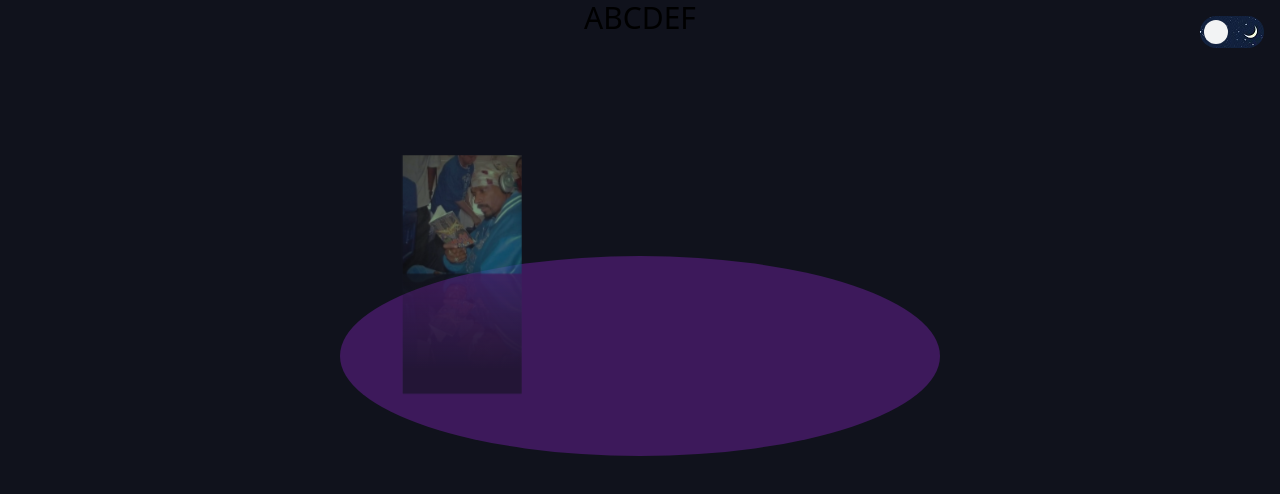
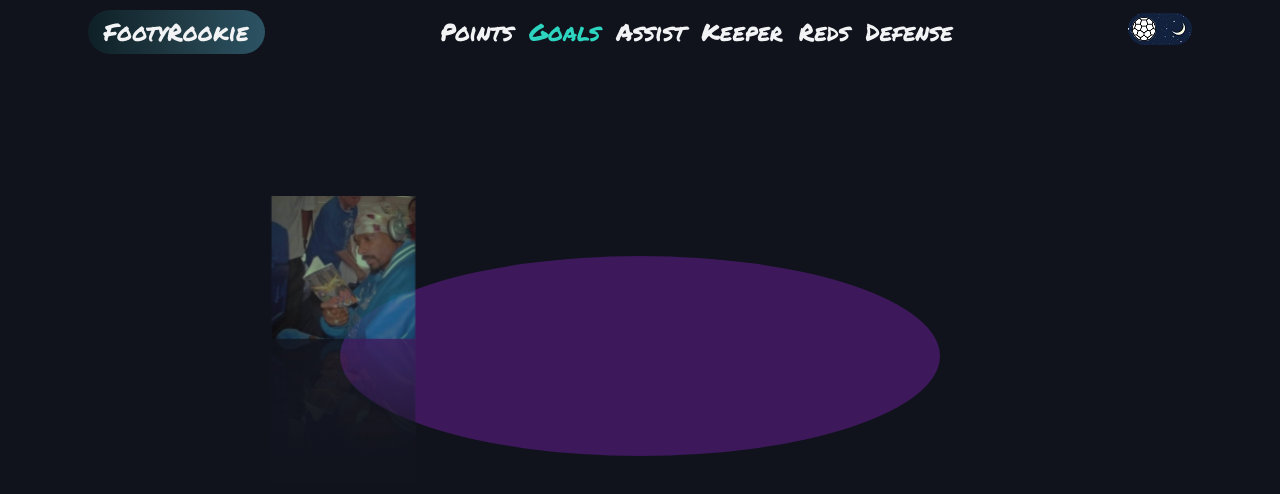
Before and after one commit to Juan-Espino/Footy-Rookie-Frontend, a React (Vite) app: page / in a window 1280 px wide. Shown: the top 494 px of the page. Built offline with nearby package versions, Linux system fonts and the light colour scheme; what tailwindcss-animation-delay would draw is missing.

Commit message:
design for nav is good, only needs links to work and 4k screen optimization

```diff
--- a/src/index.css
+++ b/src/index.css
@@ -1,3 +1,5 @@
+@import url("https://fonts.googleapis.com/css2?family=Nunito:ital,wght@0,200..1000;1,200..1000&family=Permanent+Marker&display=swap");
+
 @tailwind base;
 @tailwind components;
 @tailwind utilities;
--- a/src/nav/NavBar.tsx
+++ b/src/nav/NavBar.tsx
@@ -2,14 +2,20 @@ import DarkMode from "./components/DarkMode";
 
 const NavBar = () => {
 	return (
-		<nav className="flex relative h-16">
-			<ul className="text-3xl flex w-full justify-center e">
-				<li>A</li>
-				<li>B</li>
-				<li>C</li>
-				<li>D</li>
-				<li>E</li>
-				<li>F</li>
+		<nav className="flex justify-around h-16 items-center">
+			<div className="py-1.5 px-4 rounded-full bg-mastercard dark:bg-moonlit-asteroid">
+				<h1 className="font-marker text-matte-white text-2xl font-extrabold">
+					Footy<span className="">Rookie</span>
+				</h1>
+			</div>
+
+			<ul className="font-marker flex justify-center gap-4 text-2xl text-matte-black dark:text-matte-white">
+				<li>Points</li>
+				<li className="text-teal-400">Goals</li>
+				<li>Assist</li>
+				<li>Keeper</li>
+				<li>Reds</li>
+				<li>Defense</li>
 			</ul>
 			<DarkMode />
 		</nav>
--- a/src/nav/components/DarkMode.tsx
+++ b/src/nav/components/DarkMode.tsx
@@ -10,7 +10,7 @@ const DarkMode = () => {
 		}
 	};
 	return (
-		<div className="absolute right-0 p-4">
+		<div className="">
 			<label className="inline-block h-8 w-16 relative ">
 				<input
 					type="checkbox"
@@ -22,8 +22,8 @@ const DarkMode = () => {
 					id="slider"
 					className="bg-dark-theme absolute cursor-pointer
 				bottom-0 top-0 right-0 left-0 rounded-full transition-all ease-in-out duration-300
-				hover:scale-125 peer-checked:bg-light-theme peer-checked:before:translate-x-8
-				before:absolute before:bg-matte-white before:h-6 before:w-6
+				hover:scale-125 peer-checked:bg-light-theme peer-checked:before:translate-x-8 peer-checked:before:rotate-180
+				before:absolute before:bg-soccer-ball before:h-6 before:w-6
 				before:bottom-1 before:left-1 before:rounded-full before:duration-500 "
 				></div>
 			</label>
--- a/tailwind.config.js
+++ b/tailwind.config.js
@@ -11,9 +11,17 @@ export default {
 				"matte-grey": "rgb(189, 189, 189)",
 				"prem-purple": "rgb(61, 25, 91)",
 			},
+			fontFamily: {
+				nunito: ["Nunito", "sans-serif"],
+				marker: ["Permanent Marker", "cursive"],
+			},
 			backgroundImage: {
 				"light-theme": "url('/src/assets/images/lightTheme.jpg')",
 				"dark-theme": "url('/src/assets/images/darkTheme.jpg')",
+				"soccer-ball": "url('/src/assets/images/soccer_ball.png')",
+				"moonlit-asteroid":
+					"linear-gradient(to right, #0f2027, #203a43, #2c5364)",
+				mastercard: "linear-gradient(to right, #f46b45, #eea849)",
 			},
 			animationDelay: {
 				10000: "10000ms",
```
Also changed, not shown: src/assets/images/soccer_ball.png (added).
